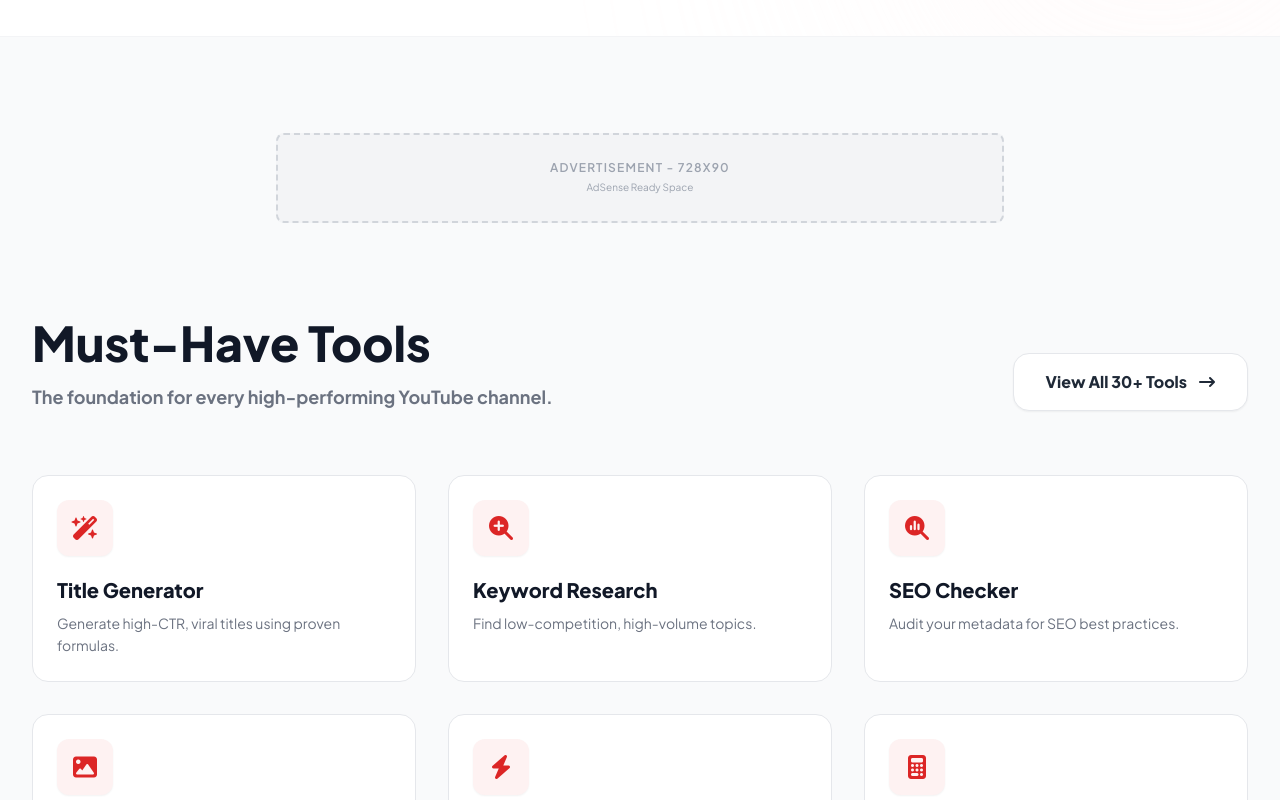
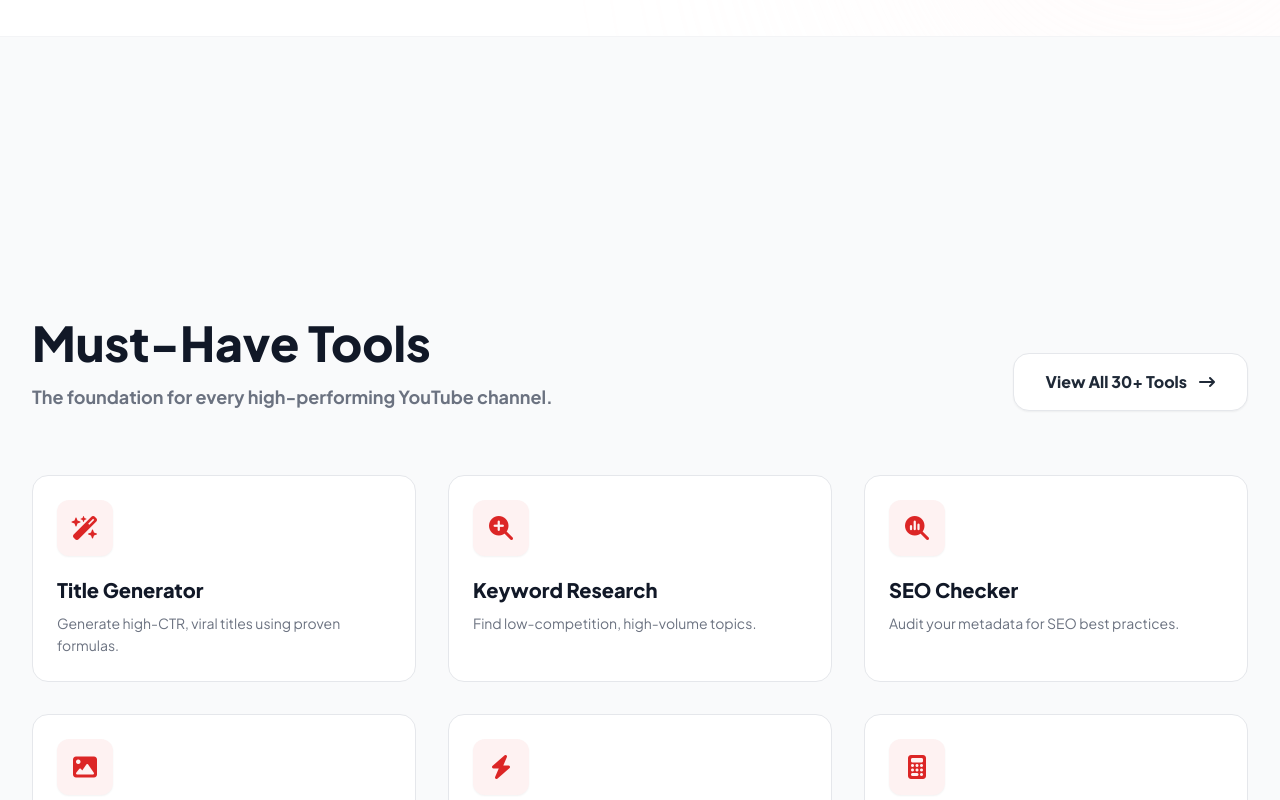
Before and after one commit to nomanafridi941-ops/YT-Toolkit, a React (Vite) app: page / in a window 1280 px wide. Shown: the part 860-1660 px from the top of the page. Built offline with nearby package versions, Linux system fonts and the light colour scheme.

Commit message:
feat: Integrate 728x90 ad banner with HighPerformanceFormat network + Add ad code configuration

```diff
--- a/components/AdPlaceholder.tsx
+++ b/components/AdPlaceholder.tsx
@@ -1,10 +1,11 @@
 
-import React from 'react';
+import React, { useEffect } from 'react';
 
 interface AdPlaceholderProps {
   label?: string;
   className?: string;
   size?: '728x90' | '300x250' | '336x280' | '300x600' | '320x100' | '970x250';
+  adCode?: string;
 }
 
 const SIZE_MAP: Record<Required<AdPlaceholderProps>['size'], string> = {
@@ -16,14 +17,38 @@ const SIZE_MAP: Record<Required<AdPlaceholderProps>['size'], string> = {
   '970x250': 'max-w-[970px] h-[250px]'
 };
 
-const AdPlaceholder: React.FC<AdPlaceholderProps> = ({ label = "Advertisement", className = "", size }) => {
+const AdPlaceholder: React.FC<AdPlaceholderProps> = ({ label = "Advertisement", className = "", size, adCode }) => {
   const sizeClass = size ? SIZE_MAP[size] : 'min-h-[100px]';
+
+  useEffect(() => {
+    if (adCode && window.atOptions) {
+      // Trigger ad network script if available
+      try {
+        const script = document.querySelector('script[src*="highperformanceformat"]');
+        if (script && typeof (window as any).atOptions !== 'undefined') {
+          // Re-initialize ad if needed
+        }
+      } catch (e) {
+        // Silently handle ad script errors
+      }
+    }
+  }, [adCode]);
+
   return (
-    <div className={`w-full ${sizeClass} bg-gray-100 border-2 border-dashed border-gray-300 rounded-lg flex items-center justify-center p-4 overflow-hidden ${className}`}>
-      <div className="text-center">
-        <p className="text-xs font-semibold text-gray-400 uppercase tracking-widest mb-1">{label}</p>
-        <p className="text-[10px] text-gray-400">AdSense Ready Space</p>
-      </div>
+    <div className={`w-full ${sizeClass} flex items-center justify-center overflow-hidden ${className}`}>
+      {adCode ? (
+        <div
+          dangerouslySetInnerHTML={{ __html: adCode }}
+          className="w-full h-full"
+        />
+      ) : (
+        <div className="w-full h-full bg-gray-100 border-2 border-dashed border-gray-300 rounded-lg flex items-center justify-center p-4">
+          <div className="text-center">
+            <p className="text-xs font-semibold text-gray-400 uppercase tracking-widest mb-1">{label}</p>
+            <p className="text-[10px] text-gray-400">AdSense Ready Space</p>
+          </div>
+        </div>
+      )}
     </div>
   );
 };
--- /dev/null
+++ b/config/adCodes.ts
@@ -0,0 +1,23 @@
+// Ad Network Codes Configuration
+// Store all ad scripts here for easy management
+
+export const AD_CODES = {
+  // 728x90 Leaderboard Banner
+  banner728x90: `<script type="text/javascript">
+  atOptions = {
+  	'key' : '6a8e9b13351ca0fd75fc9383ddefaf9c',
+  	'format' : 'iframe',
+  	'height' : 90,
+  	'width' : 728,
+  	'params' : {}
+  };
+</script>
+<script
+  type="text/javascript"
+  src="https://www.highperformanceformat.com/6a8e9b13351ca0fd75fc9383ddefaf9c/invoke.js"
+></script>`,
+
+  // Add more ad codes below
+  // sidebar300x600: '',
+  // inContent300x250: '',
+};
--- a/pages/Home.tsx
+++ b/pages/Home.tsx
@@ -3,6 +3,7 @@ import React from 'react';
 import { TOOLS } from '../constants';
 import ToolCard from '../components/ToolCard';
 import AdPlaceholder from '../components/AdPlaceholder';
+import { AD_CODES } from '../config/adCodes';
 
 const Home: React.FC = () => {
   // Select a mix of high-demand tools for the homepage
@@ -66,7 +67,12 @@ const Home: React.FC = () => {
       </section>
 
       <div className="max-w-7xl mx-auto px-4 sm:px-6 lg:px-8">
-        <AdPlaceholder size="728x90" label="Advertisement - 728x90" className="mb-24 mx-auto" />
+        <AdPlaceholder
+          size="728x90"
+          label="Advertisement - 728x90"
+          className="mb-24 mx-auto"
+          adCode={AD_CODES.banner728x90}
+        />
 
         {/* Popular Tools Section */}
         <section className="mb-32">
```
